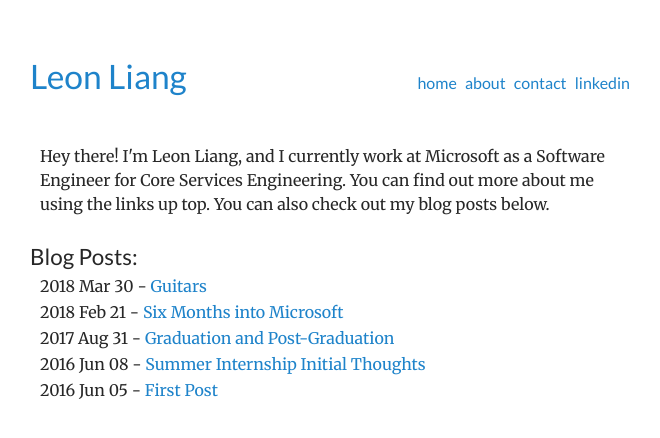
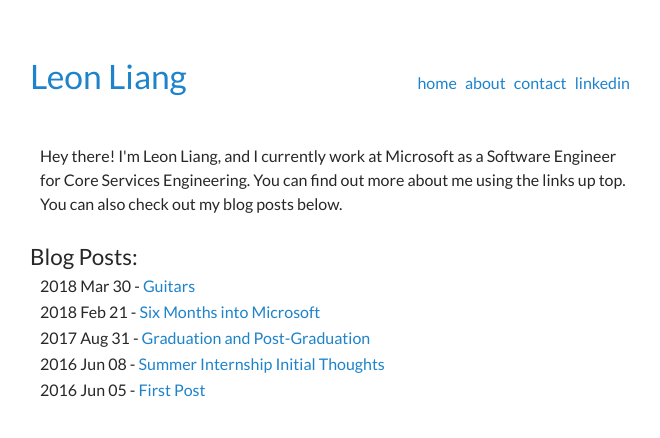
Before and after one commit to leonliang0395/leonliang0395.github.io, a Jekyll site: the page built from index.html, in a window 1280 px wide. Shown: the top 438 px of the page, without its empty margins (310-970 px from the left). Built offline with Jekyll 4.4.1, drawn with Linux system fonts in a browser that asks for light colours.

Commit message:
fixed fonts

```diff
--- a/assets/css/main.scss
+++ b/assets/css/main.scss
@@ -7,12 +7,11 @@
 body {
     color: $color-fg;
     background: $color-bg;
-    font-family: 'Merriweather', serif;
+    font-family: 'Lato', serif;
     font-size: 100%;
     font-weight: 400;
 }
 h1 {
-    font-family: 'Lato';
     margin-bottom: 5px;
 }
 p {
@@ -62,7 +61,6 @@ ul {
 
 
 .header {
-    font-family: 'Lato';
     display: flex;
     justify-content: space-between;
     align-items: baseline;
@@ -107,7 +105,6 @@ ul {
 .post {
     padding-bottom: 30px;
     &__title {
-        font-family: 'Lato';
         font-size: 1.6em;
         font-weight: 700;
         text-decoration: underline;
@@ -119,6 +116,7 @@ ul {
         font-style: italic;
     }
     &__content {
+        font-family: 'Merriweather';
         padding-top: 40px;
         h1 {
             font-size: 1.25em;
```
